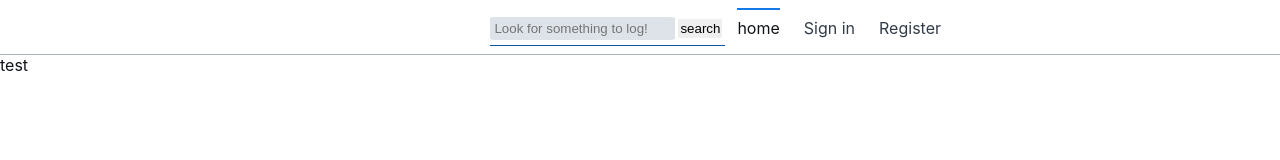
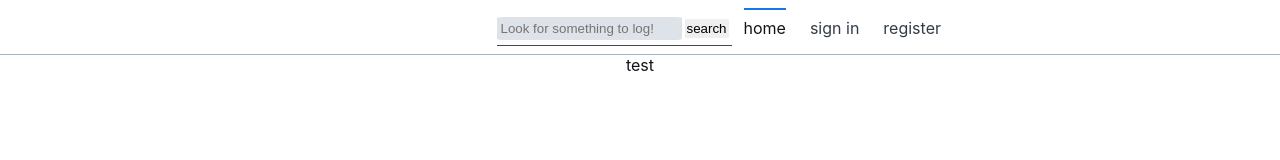
Before and after one commit to ahmki/logger_front, a React (Create React App) app: page / in a window 1280 px wide. Shown: the top 160 px of the page. Built offline with nearby package versions, Linux system fonts and the light colour scheme.

Commit message:
navbar and home cetnering

```diff
--- /dev/null
+++ b/src/components/Home/Home.css
@@ -0,0 +1,4 @@
+.homeContainer {
+  display: flex;
+  justify-content: center;
+}
--- a/src/components/Home/Home.js
+++ b/src/components/Home/Home.js
@@ -1,9 +1,10 @@
 import React from 'react';
+import './Home.css';
 
 const Home = () => {
 
   return (
-    <div>
+    <div className='homeContainer'>
       test
     </div>
   );
--- a/src/components/NavBar/NavBar.js
+++ b/src/components/NavBar/NavBar.js
@@ -16,14 +16,14 @@ const NavBar = () => {
         {!user
           ?
           <>
-            <NavBarTab tabname="Sign in" link="/signin" />
-            <NavBarTab tabname="Register" link="/register" />
+            <NavBarTab tabname="sign in" link="/signin" />
+            <NavBarTab tabname="register" link="/register" />
           </>
           :
           <>
-            <NavBarTab tabname="Add entry" link="/logentry" />
-            <NavBarTab tabname="Profile" link={`/profile/${user.id}`} />
-            <NavBarTab tabname="Sign out" link="/signout" />
+            <NavBarTab tabname="add custom entry" link="/logentry" />
+            <NavBarTab tabname="profile" link={`/profile/${user.id}`} />
+            <NavBarTab tabname="sign out" link="/signout" />
           </>
         }
       </div>
```
